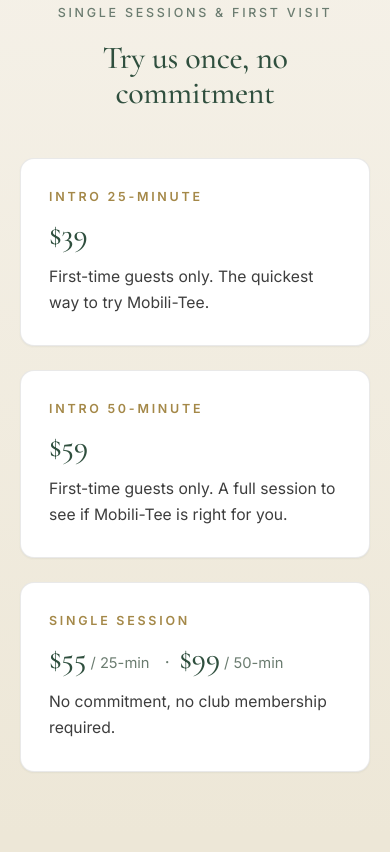
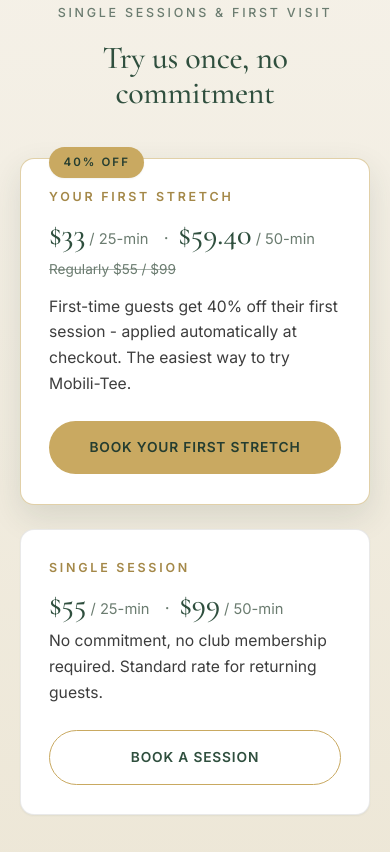
Before and after one commit to chriswrazen-prog/mobili-tee-landing, a website: page pricing.html in a window 390 px wide. Shown: the part 2052-2904 px from the top of the page. Drawn offline with nearby package versions, Linux system fonts and the light colour scheme.

Commit message:
Market 40%-off-first-stretch + surface memberships in booking section
First-visit pricing model changed from fixed intro services to a global
'40% off your first stretch' discount (configured in Vagaro, applied at
checkout). Reframed the site to match so advertised prices never diverge
from checkout:

Pricing page - Single Sessions section:
- Replaced the three fixed intro cards with two: a featured 'Your First
  Stretch' card (gold '40% Off' badge, $33 / 25-min and $59.40 / 50-min,
  'Regularly $55 / $99' struck through, 'applied automatically at
  checkout') and the standard Single Session card ($55 / $99).
- Both cards now have booking CTAs -> https://www.vagaro.com/mobilitee
  (First Stretch = primary gold, Single Session = ghost).

Homepage #book section:
- Lede now leads with 'your first stretch is 40% off, applied
  automatically at checkout' (dropped 'pick a tier' which mismatched the
  single-session widget).
- Added a dedicated membership block under the widget: explains the
  widget shows single sessions, then a primary 'View & Join Memberships'
  button -> https://www.vagaro.com/mobilitee/memberships. Fixes the
  widget-defaults-to-services problem that made memberships hard to find.

CSS: single-card gains flex layout, featured variant, badge, struck
'was' price, and CTA styling; removed unused single-grid--three; added
.book__memberships block styling.

```diff
--- a/pricing.html
+++ b/pricing.html
@@ -186,21 +186,26 @@
             <h2 class="section__title">Try us once, no commitment</h2>
           </div>
 
-          <div class="single-grid single-grid--three">
-            <article class="single-card">
-              <p class="single-card__eyebrow">Intro 25-Minute</p>
-              <p class="single-card__price"><span class="single-card__amount">$39</span></p>
+          <div class="single-grid">
+            <article class="single-card single-card--featured">
+              <span class="single-card__badge">40% Off</span>
+              <p class="single-card__eyebrow">Your First Stretch</p>
+              <p class="single-card__price">
+                <span class="single-card__amount">$33</span><span class="single-card__unit"> / 25-min</span>
+                <span class="single-card__sep" aria-hidden="true">&middot;</span>
+                <span class="single-card__amount">$59.40</span><span class="single-card__unit"> / 50-min</span>
+              </p>
+              <p class="single-card__was">Regularly $55 / $99</p>
               <p class="single-card__body">
-                First-time guests only. The quickest way to try Mobili-Tee.
+                First-time guests get 40% off their first session - applied automatically at
+                checkout. The easiest way to try Mobili-Tee.
               </p>
-            </article>
-
-            <article class="single-card">
-              <p class="single-card__eyebrow">Intro 50-Minute</p>
-              <p class="single-card__price"><span class="single-card__amount">$59</span></p>
-              <p class="single-card__body">
-                First-time guests only. A full session to see if Mobili-Tee is right for you.
-              </p>
+              <a
+                class="btn btn--primary single-card__cta"
+                href="https://www.vagaro.com/mobilitee"
+                target="_blank"
+                rel="noopener"
+              >Book Your First Stretch</a>
             </article>
 
             <article class="single-card">
@@ -211,8 +216,14 @@
                 <span class="single-card__amount">$99</span><span class="single-card__unit"> / 50-min</span>
               </p>
               <p class="single-card__body">
-                No commitment, no club membership required.
+                No commitment, no club membership required. Standard rate for returning guests.
               </p>
+              <a
+                class="btn btn--ghost single-card__cta"
+                href="https://www.vagaro.com/mobilitee"
+                target="_blank"
+                rel="noopener"
+              >Book a Session</a>
             </article>
           </div>
         </div>
--- a/styles.css
+++ b/styles.css
@@ -1638,22 +1638,40 @@
   margin: 0 auto;
 }
 @media (min-width: 720px) { .single-grid { grid-template-columns: 1fr 1fr; } }
-.single-grid--three { max-width: 1040px; }
-@media (min-width: 960px) {
-  .single-grid--three { grid-template-columns: repeat(3, 1fr); }
-}
 
 .single-card {
+  position: relative;
   background: var(--white);
   border: 1px solid var(--border);
   border-radius: var(--radius-lg);
   padding: 1.75rem 1.75rem 1.85rem;
   box-shadow: var(--shadow-sm);
   transition: transform 0.35s var(--ease), box-shadow 0.35s var(--ease);
+  display: flex;
+  flex-direction: column;
 }
 .single-card:hover {
   transform: translateY(-3px);
   box-shadow: var(--shadow-card-hover);
+}
+.single-card--featured {
+  border-color: rgba(201, 169, 97, 0.55);
+  box-shadow: var(--shadow-md);
+}
+.single-card__badge {
+  position: absolute;
+  top: -12px;
+  left: 1.75rem;
+  background: var(--accent);
+  color: var(--primary-dark);
+  font-family: var(--font-sans);
+  font-size: 0.72rem;
+  font-weight: 600;
+  letter-spacing: 0.18em;
+  text-transform: uppercase;
+  padding: 0.35rem 0.9rem;
+  border-radius: 999px;
+  box-shadow: var(--shadow-sm);
 }
 .single-card__eyebrow {
   font-family: var(--font-sans);
@@ -1665,7 +1683,7 @@
   margin: 0 0 0.75rem;
 }
 .single-card__price {
-  margin: 0 0 0.85rem;
+  margin: 0 0 0.35rem;
   display: flex;
   flex-wrap: wrap;
   align-items: baseline;
@@ -1680,7 +1698,34 @@
 }
 .single-card__unit { font-size: 0.92rem; color: var(--muted); margin-right: 0.35rem; }
 .single-card__sep { color: var(--muted); margin: 0 0.35rem; }
+.single-card__was {
+  margin: 0 0 0.85rem;
+  font-size: 0.85rem;
+  color: var(--muted);
+  text-decoration: line-through;
+  text-decoration-color: rgba(107, 124, 112, 0.6);
+}
 .single-card__body { margin: 0; color: var(--charcoal-soft); font-size: 0.98rem; }
+.single-card__cta {
+  margin-top: 1.5rem;
+  align-self: stretch;
+  text-align: center;
+  font-size: 0.86rem;
+}
+
+/* Homepage #book membership CTA block */
+.book__memberships {
+  margin: 2rem auto 0;
+  max-width: 560px;
+  text-align: center;
+  padding-top: 1.75rem;
+  border-top: 1px solid var(--border);
+}
+.book__memberships-text {
+  margin: 0 0 1rem;
+  color: var(--charcoal-soft);
+  font-size: 1rem;
+}
 
 /* Includes callout */
 .section--includes { background: var(--cream-warm); }
```
Also changed, not shown: index.html (+18 -5 lines).
